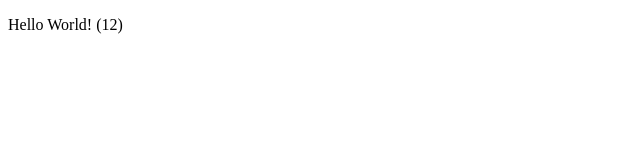
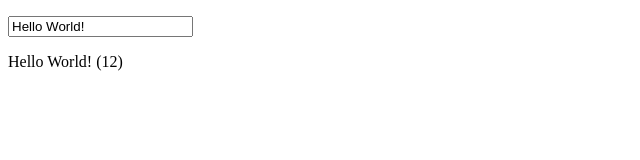
Before and after one commit to rheannemcintosh/learn-vue-3-step-by-step, a plain HTML site: page index.html in a window 1280 px wide. Shown: the whole page, without its empty margins (0-640 px from the left). Drawn offline with nearby package versions, Linux system fonts and the light colour scheme.

Commit message:
Use an input to dynamically update the greeting

```diff
--- a/index.html
+++ b/index.html
@@ -6,6 +6,9 @@
 </head>
 <body>
     <div id="app">
+        <p>
+            <input type="text" v-model="greeting">
+        </p>
         <p>
             {{ greeting }} ({{ greeting.length }})
         </p>
```
